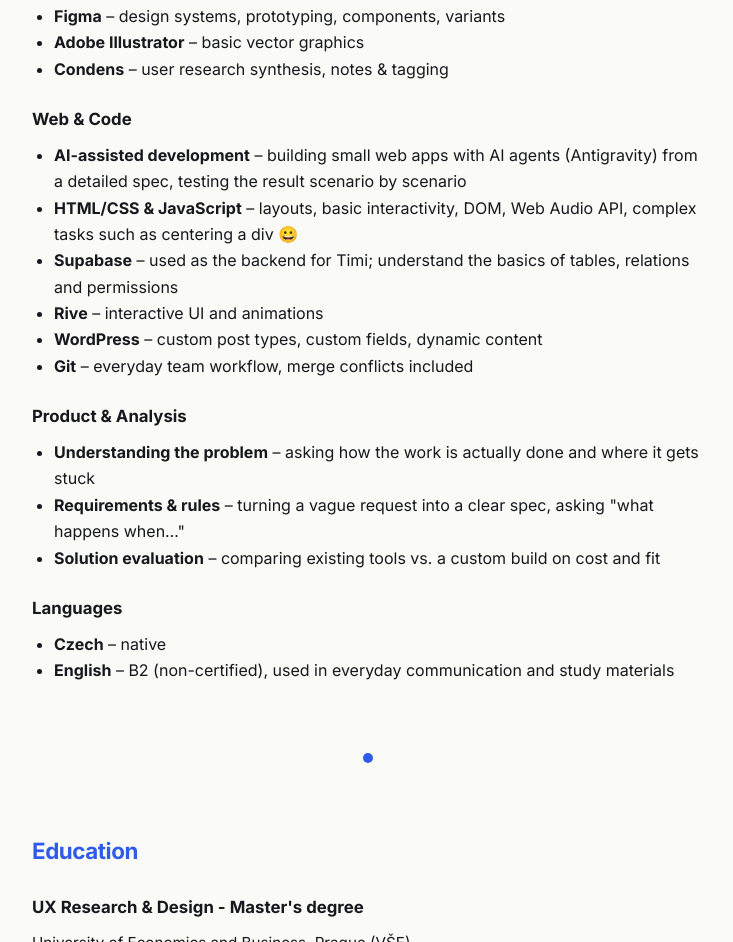
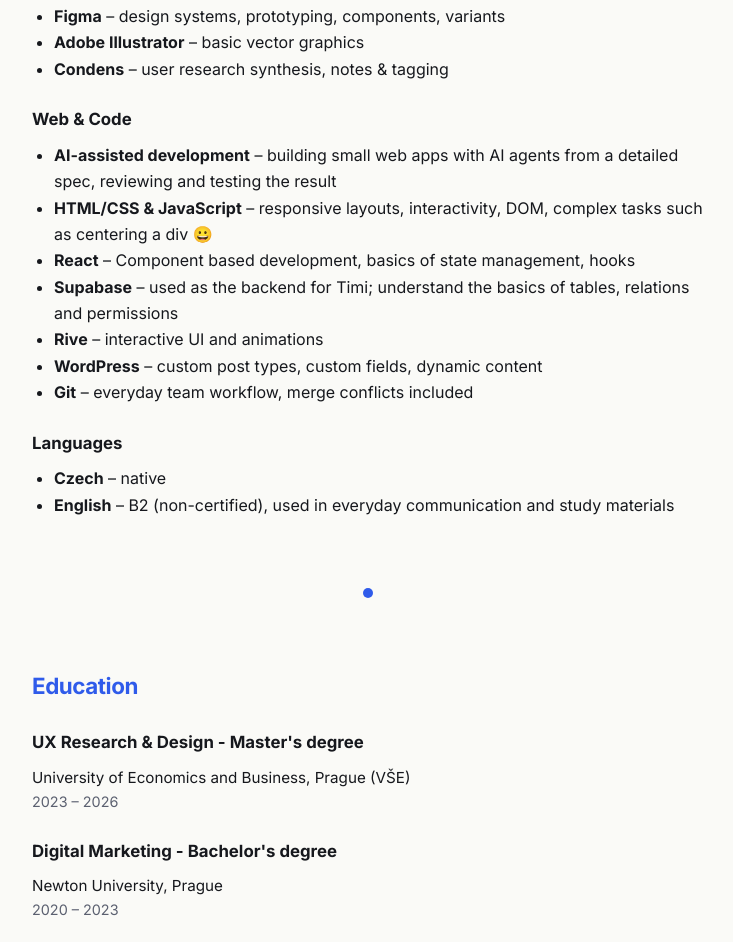
Before and after one commit to ZdenekP03/me, a plain HTML site: page cv.html in a window 1280 px wide. Shown: the part 1348-2290 px from the top of the page, without its empty margins (272-1005 px from the left). Drawn offline with Linux system fonts and the light colour scheme.

Commit message:
Text changes in cv

```diff
--- a/cv.html
+++ b/cv.html
@@ -94,18 +94,13 @@
           </ul>
           <h3>Web &amp; Code</h3>
           <ul class="skill-list">
-            <li><strong>AI-assisted development</strong> – building small web apps with AI agents (Antigravity) from a detailed spec, testing the result scenario by scenario</li>
-            <li><strong>HTML/CSS &amp; JavaScript</strong> – layouts, basic interactivity, DOM, Web Audio API, complex tasks such as centering a div 😀</li>
+            <li><strong>AI-assisted development</strong> – building small web apps with AI agents from a detailed spec, reviewing and testing the result</li>
+            <li><strong>HTML/CSS &amp; JavaScript</strong> – responsive layouts, interactivity, DOM, complex tasks such as centering a div 😀</li>
+            <li><strong>React</strong> – Component based development, basics of state management, hooks</li>
             <li><strong>Supabase</strong> – used as the backend for Timi; understand the basics of tables, relations and permissions</li>
             <li><strong>Rive</strong> – interactive UI and animations</li>
             <li><strong>WordPress</strong> – custom post types, custom fields, dynamic content</li>
             <li><strong>Git</strong> – everyday team workflow, merge conflicts included</li>
-          </ul>
-          <h3>Product &amp; Analysis</h3>
-          <ul class="skill-list">
-            <li><strong>Understanding the problem</strong> – asking how the work is actually done and where it gets stuck</li>
-            <li><strong>Requirements &amp; rules</strong> – turning a vague request into a clear spec, asking "what happens when…"</li>
-            <li><strong>Solution evaluation</strong> – comparing existing tools vs. a custom build on cost and fit</li>
           </ul>
           <h3>Languages</h3>
           <ul class="skill-list">
```
Also changed, not shown: 1 other file.
